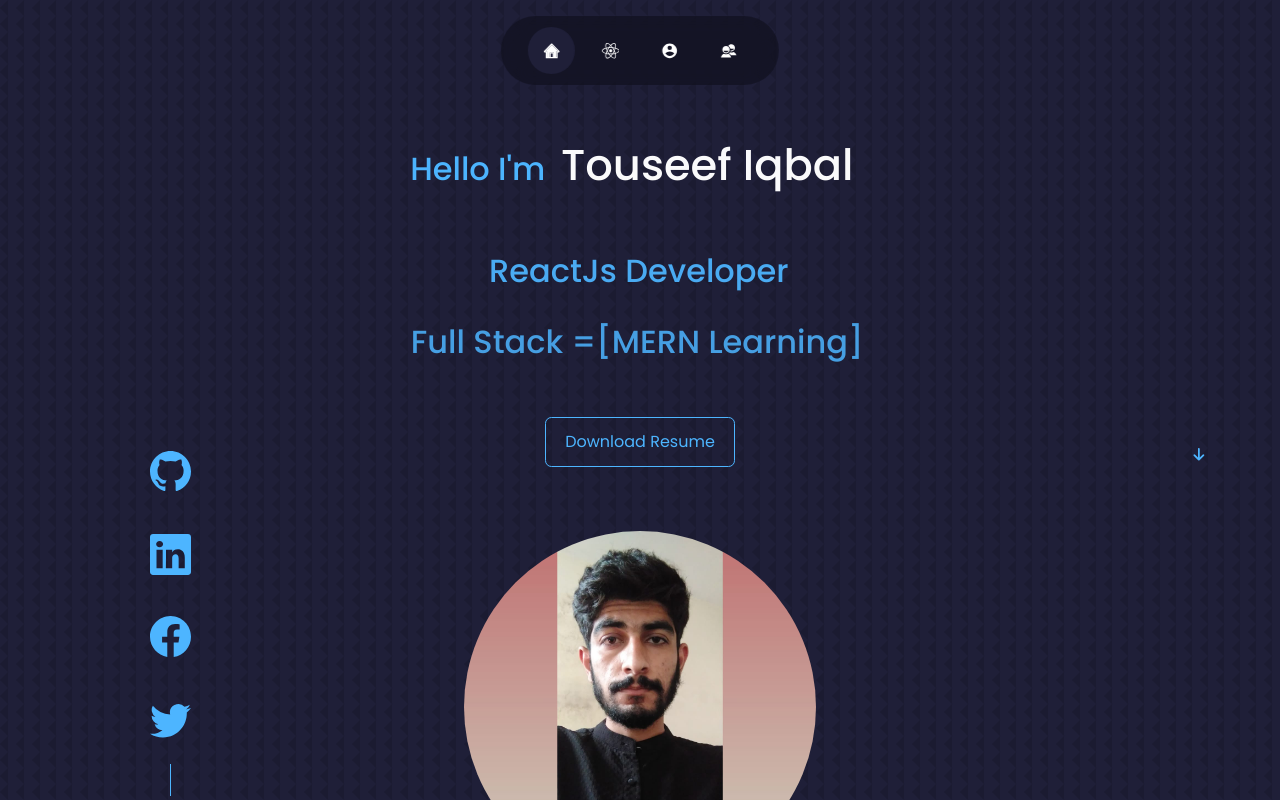
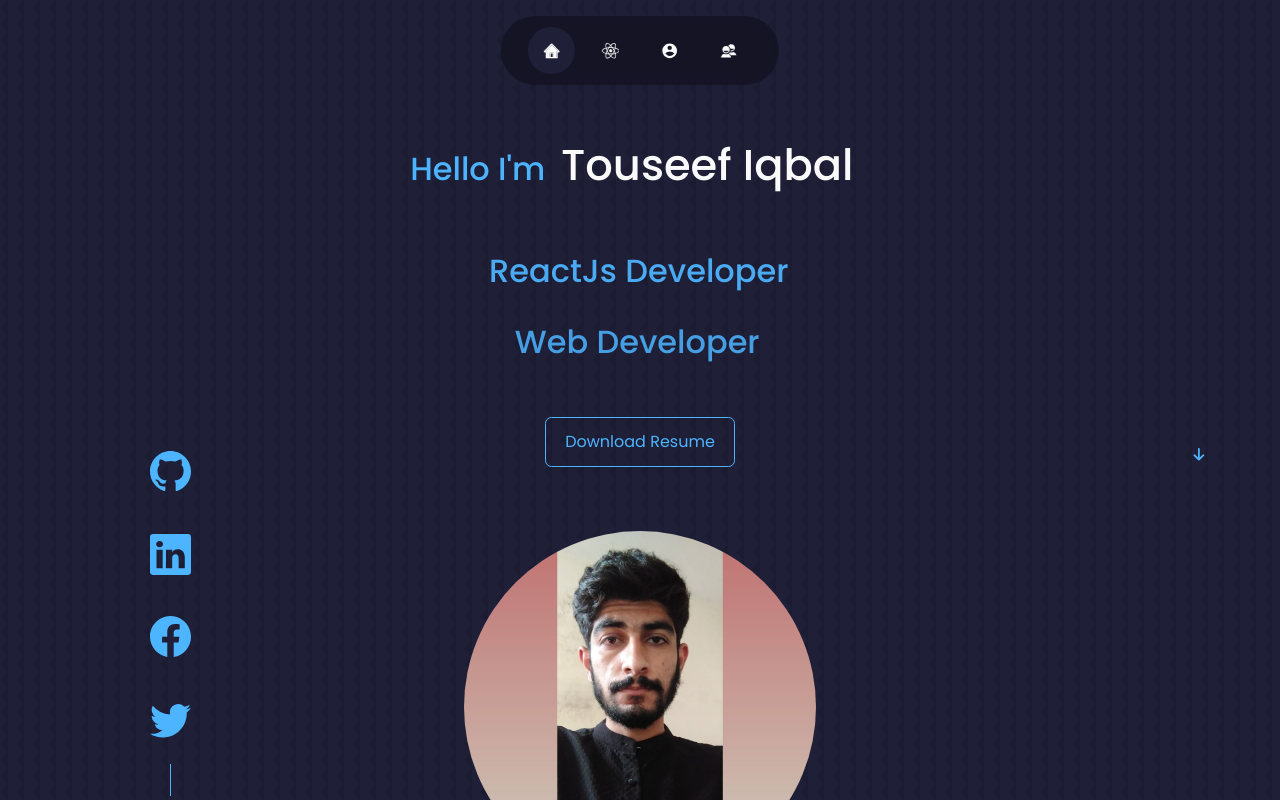
Before and after one commit to touseefiqbal845/myportfolio, a React (Create React App) app: page / in a window 1280 px wide. Shown: the top 800 px of the page. Built offline with nearby package versions, Linux system fonts and the light colour scheme.

Commit message:
Update Header.jsx

```diff
--- a/src/components/header/Header.jsx
+++ b/src/components/header/Header.jsx
@@ -39,7 +39,7 @@ const Header = () => {
 
 <br />
 
-<h2 className="header_text m-3">Full Stack =[MERN Learning]</h2>
+<h2 className="header_text m-3">Web Developer</h2>
 
 
           <CTA />
```
